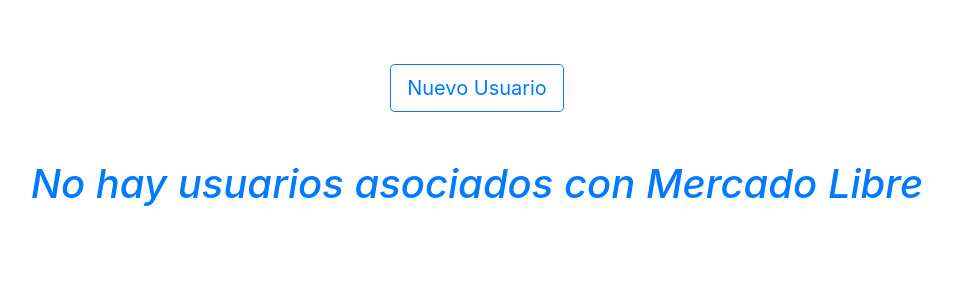
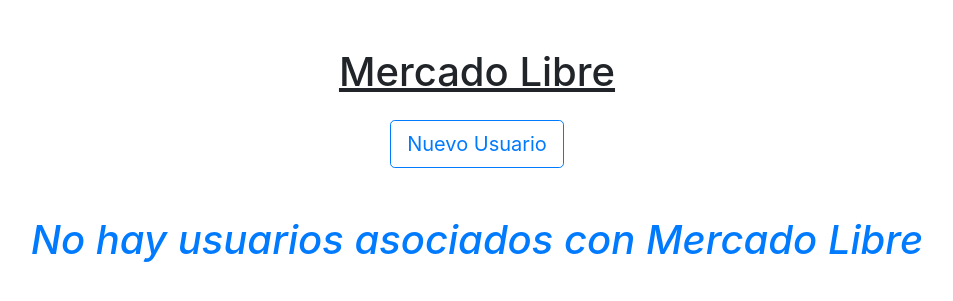
Before and after one commit to feldmatias/stockAmbosMG, a Django app: page /mercadolibre/ in a window 1280 px wide. Shown: the part 56-357 px from the top of the page, without its empty margins (163-1116 px from the left). Run offline with Django 3.2, Linux system fonts and the light colour scheme; some libraries are stand-ins or nearby versions.

Commit message:
meli view refactor

```diff
--- a/MercadoLibre/templates/mercadolibre/index.html
+++ b/MercadoLibre/templates/mercadolibre/index.html
@@ -2,23 +2,25 @@
 
 {% block content %}
 
-    <div class="text-center my-5">
+    <h1 class="text-center mt-5"><u>Mercado Libre</u></h1>
+
+    <div class="text-center mb-5">
         <a class="btn btn-outline-primary mt-3 mx-3 btn-lg" href="{% url 'mercadolibre:create_user' %}">Nuevo
             Usuario</a>
     </div>
 
     {% include "common/flash_messages.html" %}
 
-    <div class="mx-5 mb-5">
+    <div class="mx-5 mb-5 row justify-content-center text-center">
 
         {% if data.users %}
 
-            <table class="table border border-dark">
+            <table class="table w-50">
                 <thead>
                 <tr>
-                    <th scope="col" class="bg-light text-center border border-dark">Nombre</th>
+                    <th scope="col" class="bg-light text-center">Nombre</th>
                     <th scope="col"
-                        class="bg-light text-center border border-dark">Acciones
+                        class="bg-light text-center">Acciones
                     </th>
                 </tr>
                 </thead>
@@ -27,10 +29,10 @@
 
                 {% for user in data.users %}
                     <tr>
-                        <td class="text-center align-middle border border-dark">
+                        <td class="text-center align-middle">
                             {{ user.name|title }}
                         </td>
-                        <td class="text-center align-middle border border-dark">
+                        <td class="text-center align-middle">
                             {% include 'mercadolibre/actions.html' with user=user %}
                         </td>
                     </tr>
```
